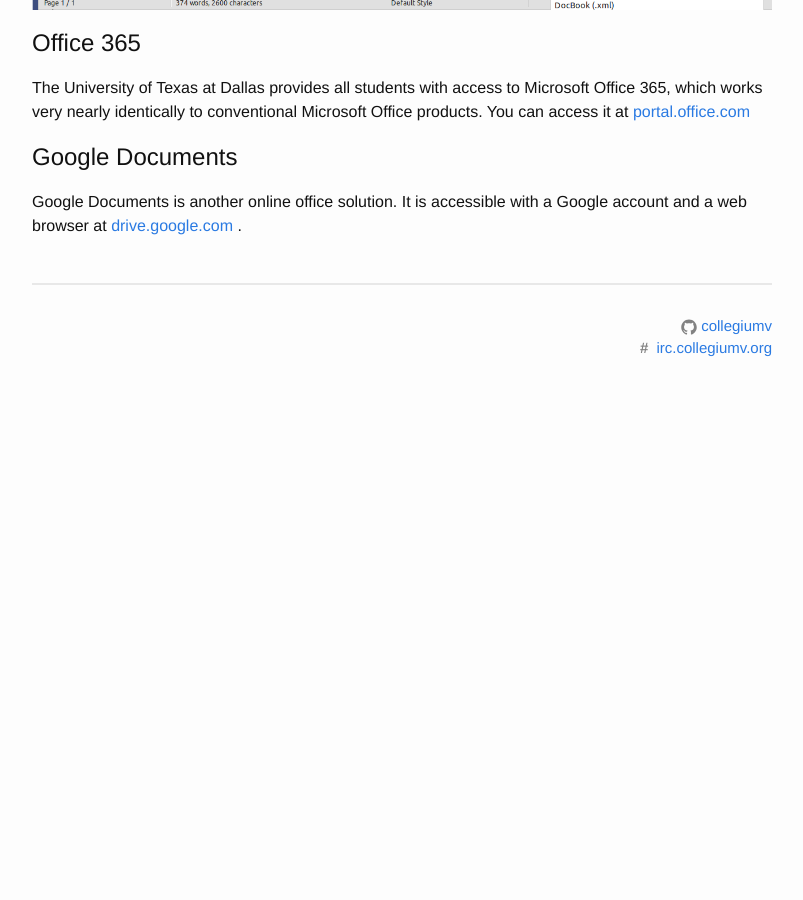
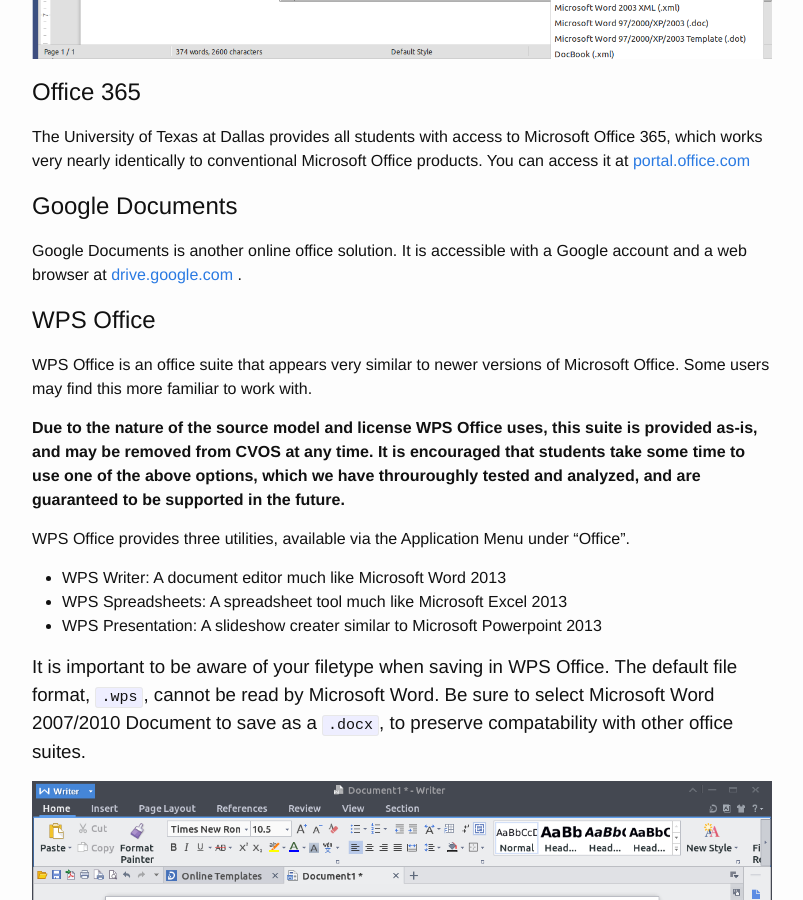
Before and after one commit to collegiumv/cv_doc_legacy, a Jekyll site: the page built from work/office.md, in a window 1280 px wide and 900 px high, scrolled down 1497 px. Shown: the whole window, without its empty margins (238-1041 px from the left). Built offline with Jekyll 4.4.1, drawn with Linux system fonts in a browser that asks for light colours; before the commit the page ends 1902 px from its top, so only the background shows below that.

Commit message:
Add Information About WPS Office
We may be adding WPS Office as an alternative Office Suite for users
that need a ribbon and a more Office 2013 feel.  This commit includes
documentation and screenshots for them.

```diff
--- a/work/office.md
+++ b/work/office.md
@@ -26,3 +26,18 @@ The University of Texas at Dallas provides all students with access to Microsoft
 
 ##Google Documents
 Google Documents is another online office solution.  It is accessible with a Google account and a web browser at [drive.google.com](https://drive.google.com) .
+
+##WPS Office
+WPS Office is an office suite that appears very similar to newer versions of Microsoft Office.  Some users may find this more familiar to work with.
+
+**Due to the nature of the source model and license WPS Office uses, this suite is provided as-is, and may be removed from CVOS at any time.  It is encouraged that students take some time to use one of the above options, which we have throuroughly tested and analyzed, and are guaranteed to be supported in the future.**
+
+WPS Office provides three utilities, available via the Application Menu under "Office".
+
+ * WPS Writer: A document editor much like Microsoft Word 2013
+ * WPS Spreadsheets: A spreadsheet tool much like Microsoft Excel 2013
+ * WPS Presentation: A slideshow creater similar to Microsoft Powerpoint 2013
+
+###It is important to be aware of your filetype when saving in WPS Office.  The default file format, `.wps`, cannot be read by Microsoft Word.  Be sure to select Microsoft Word 2007/2010 Document to save as a `.docx`, to preserve compatability with other office suites.
+
+![WPS Office Format](/img/work/WPSOfficeFormat.png)
```
Also changed, not shown: img/work/WPSOfficeFormat.png (added), img/work/officeMenu.png.
